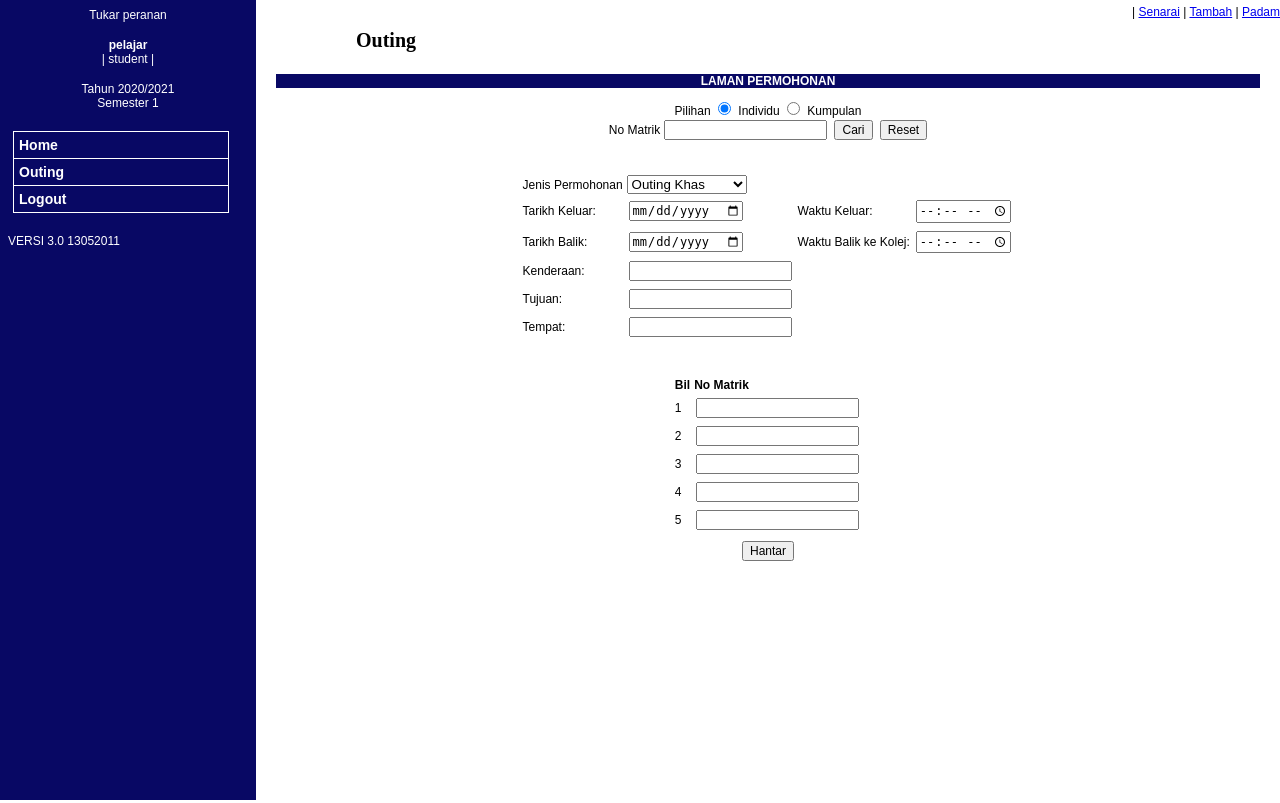
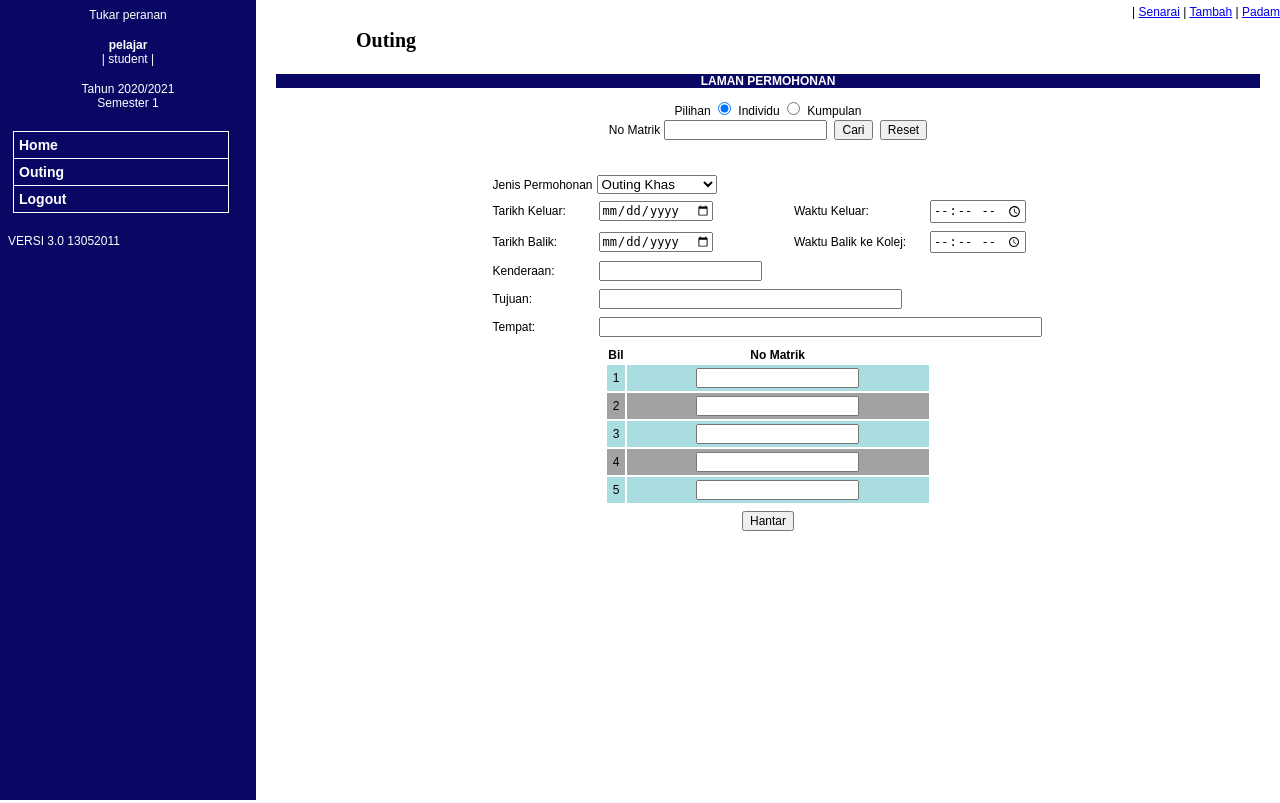
Before and after one commit to autumnlewjb/KmppMISClone, a Flask app: page /group/5 in a window 1280 px wide. Run offline with Flask 2, Linux system fonts and the light colour scheme.

Commit message:
made some css amendments

```diff
--- a/static/css/main.css
+++ b/static/css/main.css
@@ -291,3 +291,28 @@ input[type='radio']#individu:checked ~ .reveal-if-active-2 {
 div.quick-button-container {
     margin: 20px;
 }
+
+.row-even {
+    background-color: rgb(170, 221, 224);
+}
+
+.row-odd {
+    background-color: rgb(163, 162, 162);
+}
+
+.row-header {
+    background-color: rgb(238, 238, 82);
+}
+
+.index {
+    width: auto;
+}
+
+.table-content {
+    width: 300px;
+    text-align: center;
+}
+
+div.matrics-no-table > table > tbody > tr > td, div.matrics-no-table > table > tbody > tr > th {
+    text-align: center;
+}
--- a/templates/student/group.html
+++ b/templates/student/group.html
@@ -43,28 +43,35 @@
             </tr>
             <tr>
                 <td>Tujuan: </td>
-                <td>
-                    <input type="text" id="aim" name="aim">
+                <td colspan="3">
+                    <input type="text" id="aim" name="aim" size="40">
                 </td>
             </tr>
             <tr>
                 <td>Tempat: </td>
-                <td>
-                    <input type="text" id="place" name="place">
+                <td colspan="3">
+                    <input type="text" id="place" name="place" size="60">
                 </td>
             </tr>
         </table>
-        <div class='outing-form'>
+        <div class="matrics-no-table">
             <table>
                     <tr>
                         <th>Bil</th>
                         <th>No Matrik</th>
                     </tr>
                     {% for i in range(number) %}
-                        <tr>
-                            <td>{{i+1}}</td>
-                            <td><input type="text" name="matrics-no-{{i}}" id="matrics-no"></td>
-                        </tr>
+                        {% if i % 2 == 0 %}
+                            <tr class="row-even">
+                                <td class="index">{{i+1}}</td>
+                                <td class="table-content"><input type="text" name="matrics-no-{{i}}" id="matrics-no"></td>
+                            </tr>
+                        {% else %}
+                            <tr class="row-odd">
+                                <td class="index">{{i+1}}</td>
+                                <td class="table-content"><input type="text" name="matrics-no-{{i}}" id="matrics-no"></td>
+                            </tr>
+                        {% endif %}
                     {% endfor %}
                     <tr>
                         <td colspan="2" style="text-align: center;">
```
Also changed, not shown: application.db.
